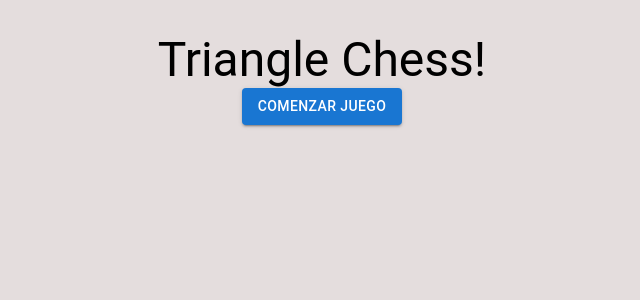
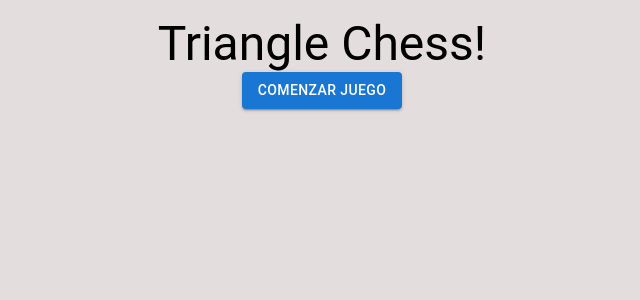
Before and after one commit to georgeif2212/Chain-Triangle-Chess, a React (Vite) app: page /game in a window 1280 px wide. Shown: the top 300 px of the page, without its empty margins (318-958 px from the left). Built offline with nearby package versions, Linux system fonts and the light colour scheme.

Commit message:
feat: padding added

```diff
--- a/src/modules/game/styles/pages/Game.css
+++ b/src/modules/game/styles/pages/Game.css
@@ -3,6 +3,5 @@
   flex-direction: column;
   align-items: center;
   justify-content: center; /* Centra todo verticalmente */
-  padding: 2em;
-  border: 1em;
+  padding: 1em;
 }
```
